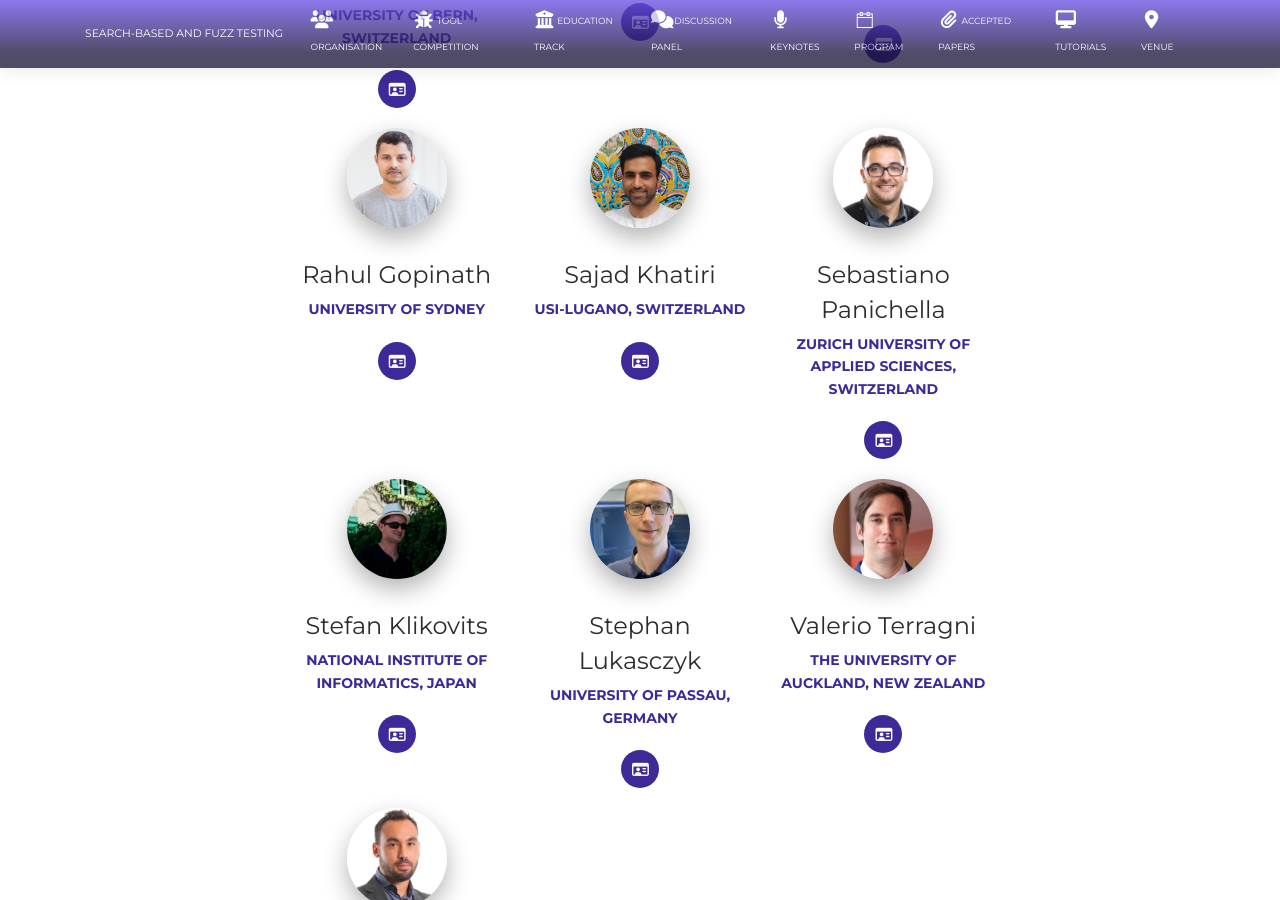
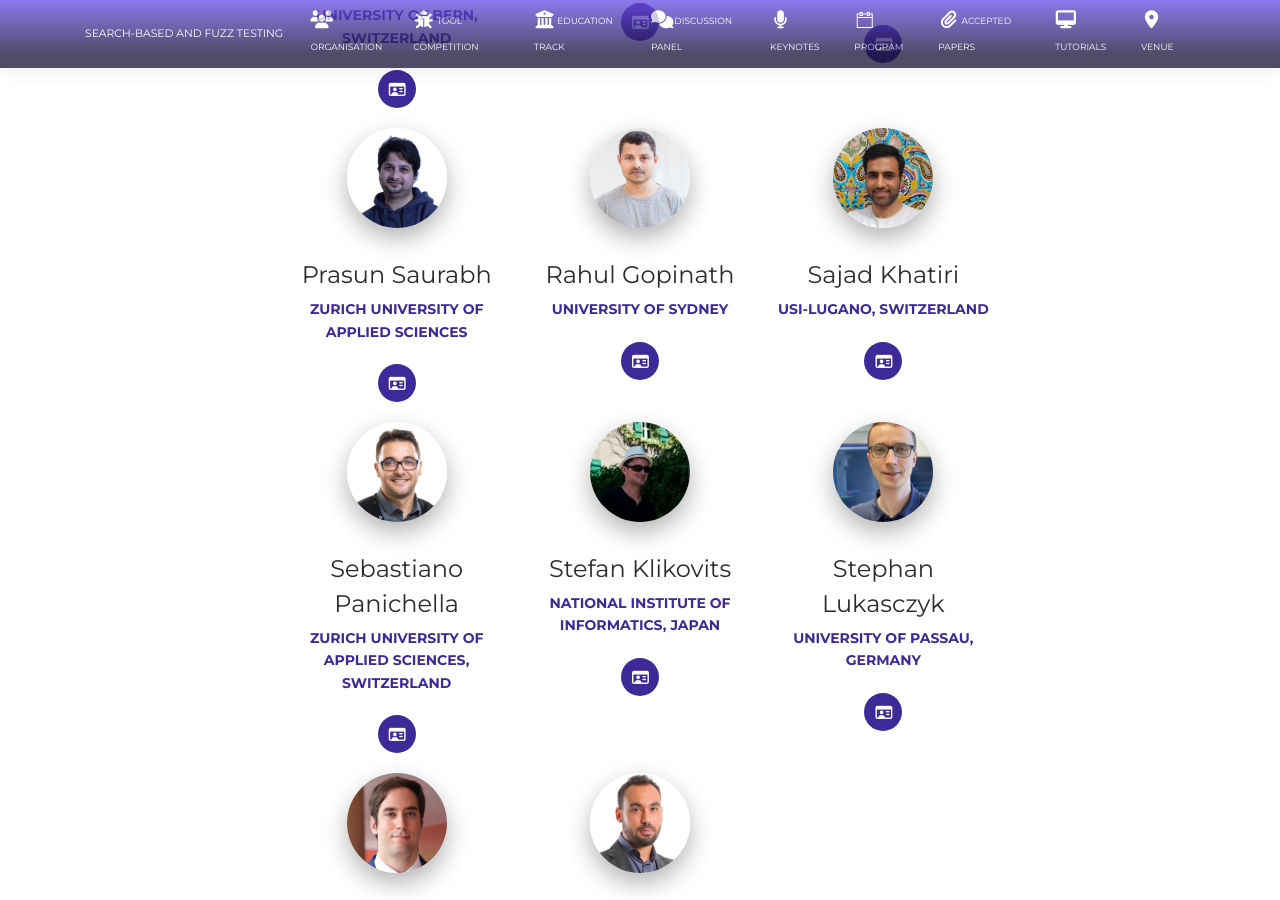
Before and after one commit to sbft24/sbft24.github.io, a Jekyll site: the page built from organisation/index.html, in a window 1280 px wide and 900 px high, scrolled down 1075 px. Built offline with Jekyll 4.4.1, drawn with Linux system fonts in a browser that asks for light colours; nearby versions of some CDN libraries.

Commit message:
Added Prasun Saurabh to organisation page

```diff
--- a/_data/organisation/competition.yml
+++ b/_data/organisation/competition.yml
@@ -48,3 +48,8 @@
   webpage: https://www.lukasczyk.name
   institution: University of Passau, Germany
   pic: /img/lukasczyk.jpg
+
+- name: Prasun Saurabh
+  webpage: https://www.linkedin.com/in/prasun-saurabh-010378118/
+  institution: Zurich University of Applied Sciences
+  pic: /img/prasun.png
```
Also changed, not shown: img/prasun.png (added).
